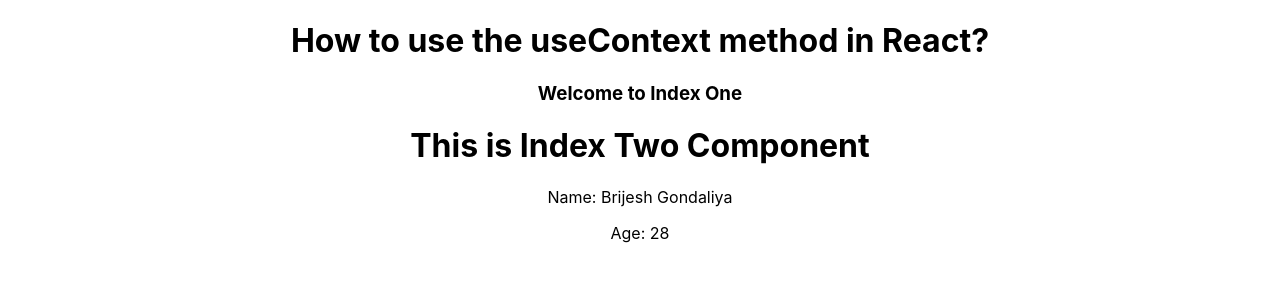
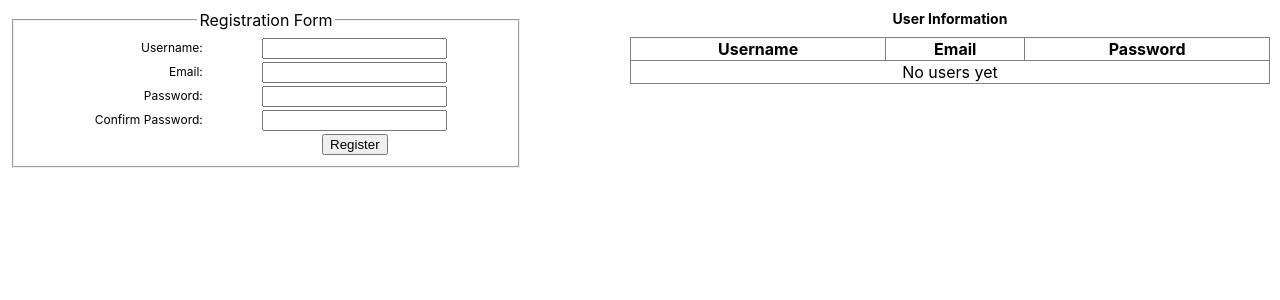
Before and after one commit to Witzcode0/frontend_tops, a React (Create React App) app in the folder ReactJS/react-components/: page / in a window 1280 px wide. Shown: the top 300 px of the page. Built offline with nearby package versions, Linux system fonts and the light colour scheme.

Commit message:
react hooks and form validation

```diff
--- a/ReactJS/react-components/src/App.js
+++ b/ReactJS/react-components/src/App.js
@@ -14,6 +14,9 @@ import ArrayUpdater from './Components/UpdateArrayInState/main';
 import Posts from './Components/ApiToTable/main';
 import MainUseReactRef from './Components/UseReactRef/main';
 import IndexOne from './Components/HookUseContext/A';
+import MainReducerHook from './Components/UseReducerHook/main';
+import MainCallbackMemo from './Components/UseCallbackMemoHook/main';
+import MainForm from './Components/FormData/main';
 
 
 
@@ -48,7 +51,13 @@ class App extends Component {
 
          {/* <MainUseReactRef /> */}
 
-         <IndexOne />
+         {/* <IndexOne /> */}
+
+         {/* <MainReducerHook /> */}
+
+         {/* <MainCallbackMemo /> */}
+
+         <MainForm />
 
       </div>
     )
--- /dev/null
+++ b/ReactJS/react-components/src/Components/FormData/main.jsx
@@ -0,0 +1,135 @@
+import React, { useState } from "react";
+import "./styles.css";
+
+function MainForm() {
+  const [formData, setFormData] = useState({
+    username: "",
+    email: "",
+    password: "",
+    confirmPassword: ""
+  });
+
+  const [users, setUsers] = useState([]);
+
+  const handleChange = (e) => {
+    setFormData({ ...formData, [e.target.name]: e.target.value });
+  };
+
+  const handleSubmit = (e) => {
+    e.preventDefault();
+
+    if (formData.password !== formData.confirmPassword) {
+      alert("Passwords do not match!");
+      return;
+    }
+
+    setUsers([...users, formData]);
+
+    setFormData({
+      username: "",
+      email: "",
+      password: "",
+      confirmPassword: ""
+    });
+  };
+
+  return (
+    <div className="form-div">
+      <div className="left">
+        <form onSubmit={handleSubmit}>
+          <fieldset>
+            <legend>Registration Form</legend>
+            <table>
+              <tbody>
+                <tr>
+                  <td className="label">Username:</td>
+                  <td>
+                    <input
+                      type="text"
+                      name="username"
+                      value={formData.username}
+                      onChange={handleChange}
+                      required
+                    />
+                  </td>
+                </tr>
+                <tr>
+                  <td className="label">Email:</td>
+                  <td>
+                    <input
+                      type="email"
+                      name="email"
+                      value={formData.email}
+                      onChange={handleChange}
+                      required
+                    />
+                  </td>
+                </tr>
+                <tr>
+                  <td className="label">Password:</td>
+                  <td>
+                    <input
+                      type="password"
+                      name="password"
+                      value={formData.password}
+                      onChange={handleChange}
+                      required
+                    />
+                  </td>
+                </tr>
+                <tr>
+                  <td className="label">Confirm Password:</td>
+                  <td>
+                    <input
+                      type="password"
+                      name="confirmPassword"
+                      value={formData.confirmPassword}
+                      onChange={handleChange}
+                      required
+                    />
+                  </td>
+                </tr>
+                <tr>
+                  <td />
+                  <td>
+                    <input type="submit" value="Register" />
+                  </td>
+                </tr>
+              </tbody>
+            </table>
+          </fieldset>
+        </form>
+      </div>
+
+      <div className="right">
+        <table className="" border={1}>
+          <caption>User Information</caption>
+          <thead>
+            <tr>
+              <th>Username</th>
+              <th>Email</th>
+              <th>Password</th>
+            </tr>
+          </thead>
+          <tbody>
+            {users.length > 0 ? (
+              users.map((user, index) => (
+                <tr key={index}>
+                  <td>{user.username}</td>
+                  <td>{user.email}</td>
+                  <td>{user.password}</td>
+                </tr>
+              ))
+            ) : (
+              <tr>
+                <td colSpan="3">No users yet</td>
+              </tr>
+            )}
+          </tbody>
+        </table>
+      </div>
+    </div>
+  );
+}
+
+export default MainForm;
--- /dev/null
+++ b/ReactJS/react-components/src/Components/FormData/styles.css
@@ -0,0 +1,32 @@
+
+
+.form-div{
+    display: flex;
+    justify-content: space-between;
+    flex-wrap: wrap;
+
+}
+.left{
+    width: 40%;
+    padding: 10px;
+}
+
+.right{
+    width: 50%;
+    padding: 10px;
+}
+
+table{
+    width: 100%;
+    border-collapse: collapse;
+}
+caption{
+    font-weight: bold;
+    font-size: 14px;
+    margin-bottom: 10px;
+    text-align: center;
+}
+.label{
+    text-align: right;
+    font-size: 12px;
+}
--- /dev/null
+++ b/ReactJS/react-components/src/Components/UseCallbackMemoHook/main.js
@@ -0,0 +1,31 @@
+import React, { useState, useCallback } from 'react';
+
+const Button = React.memo(({ onClick, children }) => {
+  console.log(`${children} Button rendered`);
+  return <button onClick={onClick}>{children}</button>;
+});
+
+function MainCallbackMemo() {
+  const [count1, setCount1] = useState(0);
+  const [count2, setCount2] = useState(0);
+
+  const incrementCount1 = useCallback(() => {
+    setCount1(count1 + 1);
+  }, [count1]);
+
+  const incrementCount2 = useCallback(() => {
+    setCount2(count2 + 1);
+  }, [count2]);
+
+  return (
+    <div>
+      <h1>Count 1: {count1}</h1>
+      <h1>Count 2: {count2}</h1>
+
+      <Button onClick={incrementCount1}>Increment Count 1</Button>
+      <Button onClick={incrementCount2}>Increment Count 2</Button>
+    </div>
+  );
+}
+
+export default MainCallbackMemo;
--- /dev/null
+++ b/ReactJS/react-components/src/Components/UseReducerHook/main.jsx
@@ -0,0 +1,28 @@
+import React, { useReducer } from "react";
+
+const initState = 0;
+
+const reducer = (state, action) => {
+    switch(action){
+        case "Increment":
+            return state + 1
+        case "Decrement":
+            return state - 1
+        default:
+            return state
+    }
+
+}
+
+function MainReducerHook() {
+    const [count, dispatch] = useReducer(reducer, initState);
+
+    return (
+        <div>
+            <button onClick={() => dispatch('Increment')}>+ </button> {count}&nbsp;
+            <button onClick={() =>dispatch('Decrement')}> -</button>
+        </div>
+    )
+};
+
+export default MainReducerHook
```
